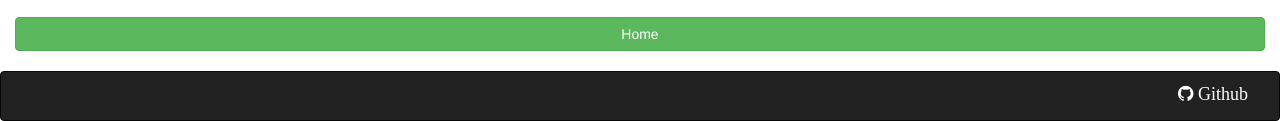
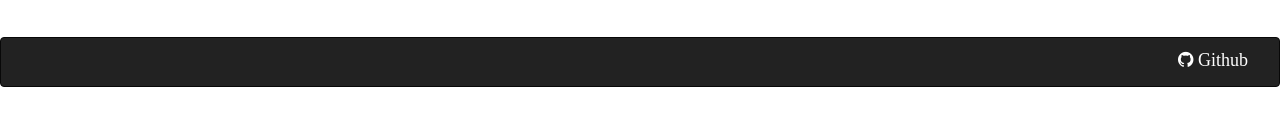
Before and after one commit to Shravali/homepage, a website: page public/projects.html in a window 1280 px wide. Shown: the part 959-1080 px from the top of the page. After the commit the page ends 1046 px from the top, so only its background shows below. Drawn offline with nearby package versions, Linux system fonts and the light colour scheme; a web font is replaced by a local one.

Commit message:
deleted home button

```diff
--- a/public/projects.html
+++ b/public/projects.html
@@ -143,8 +143,6 @@
         </tr>
     </table>
 
-    <a class="btn btn-success btn-block"
-       href="index.html">Home</a>
 </div>
 
 <div class="text-center text-muted" style="padding-top: 20px"></div>
```
